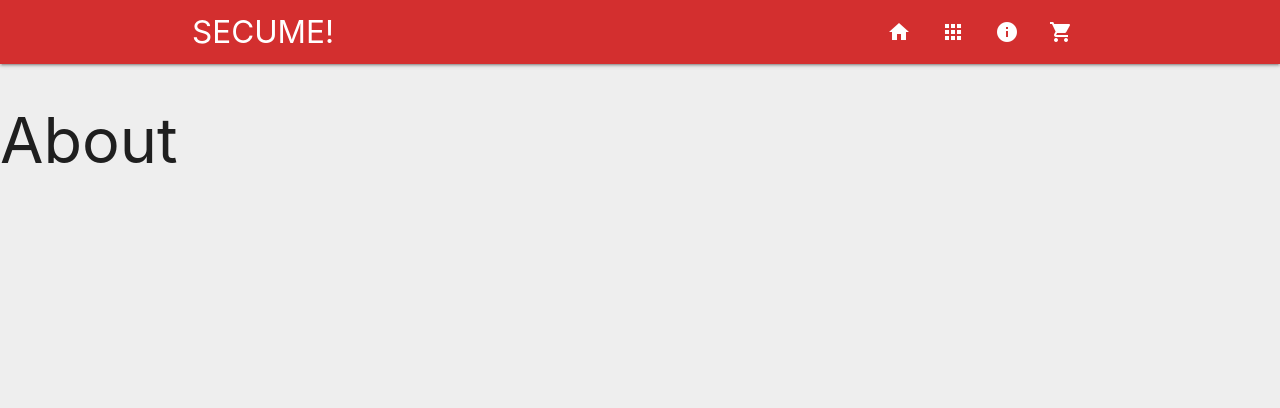
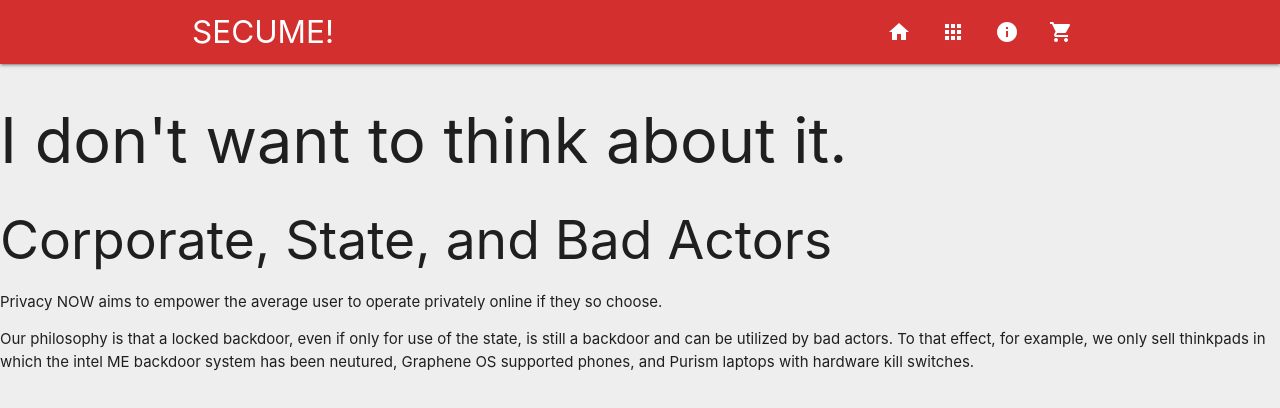
Before and after one commit to seanluse41/privacyminded, a Svelte app: page /about in a window 1280 px wide. Shown: the top 408 px of the page. Built offline with nearby package versions, Linux system fonts and the light colour scheme.

Commit message:
add transitions maybe

```diff
--- a/src/components/Card.svelte
+++ b/src/components/Card.svelte
@@ -1,6 +1,7 @@
 <script>
   import { get } from "svelte/store";
   import { cart } from "../stores/stores.js";
+  import { fly } from "svelte/transition";
 
   export let item;
   let { img, name, price } = item;
@@ -75,7 +76,7 @@
   } */
 </style>
 
-<div class="item-card">
+<div class="item-card" in:fly="{{ y: 200, duration: 2000 }}">
   <img src={img} alt={name} />
   <h3 class="title">{name}</h3>
   <p class="price">৳ {price}</p>
--- a/src/pages/About.svelte
+++ b/src/pages/About.svelte
@@ -1 +1,18 @@
-<h1>About</h1>
+<script>
+  import { fade, fly } from "svelte/transition";
+</script>
+
+<h1 in:fly={{ fly: 200, duration: 2000 }}>I don't want to think about it.</h1>
+
+<h2>Corporate, State, and Bad Actors</h2>
+<p>
+  Privacy NOW aims to empower the average user to operate privately online if
+  they so choose.
+</p>
+<p>
+  Our philosophy is that a locked backdoor, even if only for use of the state,
+  is still a backdoor and can be utilized by bad actors. To that effect, for
+  example, we only sell thinkpads in which the intel ME backdoor system has been
+  neutured, Graphene OS supported phones, and Purism laptops with hardware kill
+  switches.
+</p>
```
